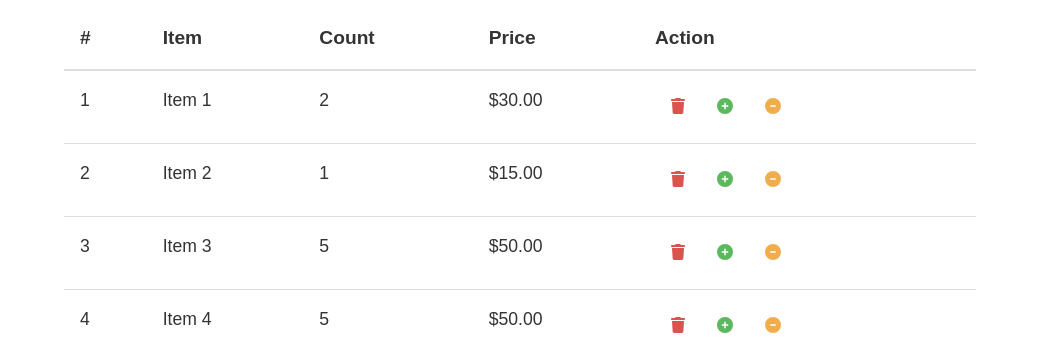
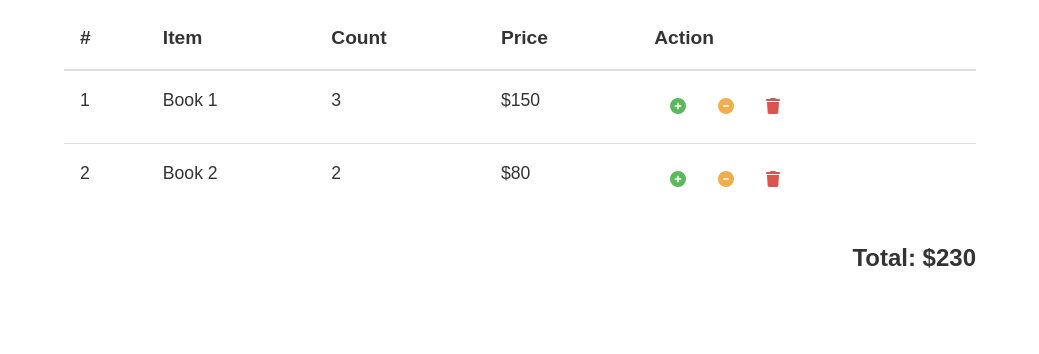
Before and after one commit to Hamonryemax/BooksIT, a React (Vite) app: page / in a window 1280 px wide. Shown: the part 446-800 px from the top of the page, without its empty margins (120-1159 px from the left). Built offline with nearby package versions, Linux system fonts and the light colour scheme.

Commit message:
add connection of ShoppingCartTable component to redax

```diff
--- a/src/components/shopping-cart-table/shopping-cart-table.jsx
+++ b/src/components/shopping-cart-table/shopping-cart-table.jsx
@@ -1,21 +1,33 @@
 import React from 'react';
+import { useSelector, useDispatch } from 'react-redux';
 import { FontAwesomeIcon } from '@fortawesome/react-fontawesome';
 import { faTrash, faPlusCircle, faMinusCircle } from '@fortawesome/free-solid-svg-icons';
 
 import './shopping-cart-table.css';
 
 const ShoppingCartTable = () => {
-    const items = [
-        { id: 1, title: 'Item 1', count: 2, totalPrice: 30 },
-        { id: 2, title: 'Item 2', count: 1, totalPrice: 15 },
-        { id: 3, title: 'Item 3', count: 5, totalPrice: 50 },
-        { id: 4, title: 'Item 4', count: 5, totalPrice: 50 },
-        { id: 5, title: 'Item 5', count: 5, totalPrice: 50 },
-    ];
+    const dispatch = useDispatch();
+
+    const { cartItems, orderTotal } = useSelector((state) => state.books);
+
+    const handleIncrease = (id) => {
+        console.log(`Increase item with id: ${id}`);
+    };
+
+    const handleDecrease = (id) => {
+        console.log(`Decrease item with id: ${id}`);
+    };
+
+    const handleDelete = (id) => {
+        console.log(`Delete item with id: ${id}`);
+    };
 
     return (
         <div className="shopping-cart-table">
             <h2>Your Order</h2>
+            {cartItems.length === 0 ? (
+                <p>Your cart is empty.</p>
+            ) : (
                 <table className="table">
                     <thead>
                     <tr>
@@ -26,33 +38,39 @@ const ShoppingCartTable = () => {
                         <th>Action</th>
                     </tr>
                     </thead>
-
                     <tbody>
-                {items.map((item, idx) => (
+                    {cartItems.map((item, idx) => (
                         <tr key={item.id}>
                             <td>{idx + 1}</td>
                             <td>{item.title}</td>
                             <td>{item.count}</td>
-                        <td>${item.totalPrice.toFixed(2)}</td>
+                            <td>${item.total}</td>
                             <td>
-                            <button className="btn btn-outline-danger">
-                                <FontAwesomeIcon icon={faTrash}/>
+                                <button
+                                    onClick={() => handleIncrease(item.id)}
+                                    className="btn btn-outline-success"
+                                >
+                                    <FontAwesomeIcon icon={faPlusCircle} />
                                 </button>
-                            <button className="btn btn-outline-success">
-                                <FontAwesomeIcon icon={faPlusCircle}/>
+                                <button
+                                    onClick={() => handleDecrease(item.id)}
+                                    className="btn btn-outline-warning"
+                                >
+                                    <FontAwesomeIcon icon={faMinusCircle} />
                                 </button>
-                            <button className="btn btn-outline-warning">
-                                <FontAwesomeIcon icon={faMinusCircle}/>
+                                <button
+                                    onClick={() => handleDelete(item.id)}
+                                    className="btn btn-outline-danger"
+                                >
+                                    <FontAwesomeIcon icon={faTrash} />
                                 </button>
                             </td>
                         </tr>
                     ))}
                     </tbody>
                 </table>
-
-            <div className="total">
-                Total: $210
-            </div>
+            )}
+            <div className="total">Total: ${orderTotal}</div>
         </div>
     );
 };
--- a/src/reducers/books-slice.js
+++ b/src/reducers/books-slice.js
@@ -3,7 +3,22 @@ import { createSlice } from '@reduxjs/toolkit';
 const initialState = {
     books: [],
     loading: true,
-    error: null
+    error: null,
+    cartItems:  [
+        {
+            id: 1,
+            title: 'Book 1',
+            count: 3,
+            total: 150
+        },
+        {
+            id: 2,
+            title: 'Book 2',
+            count: 2,
+            total: 80
+        },
+    ],
+    orderTotal: 230
 };
 
 const booksSlice = createSlice({
```
Lines whose indentation alone changed are shown as unchanged.
